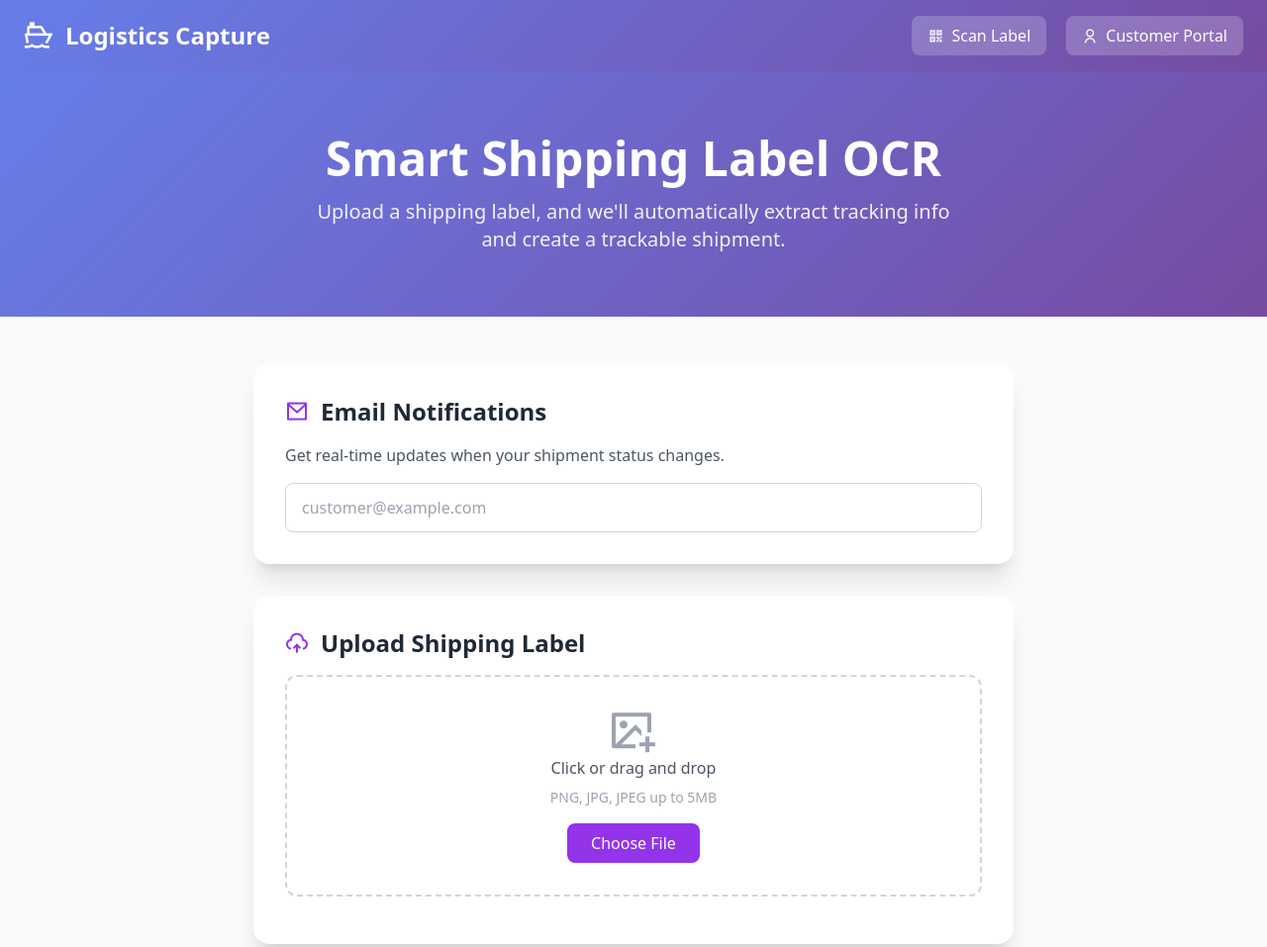
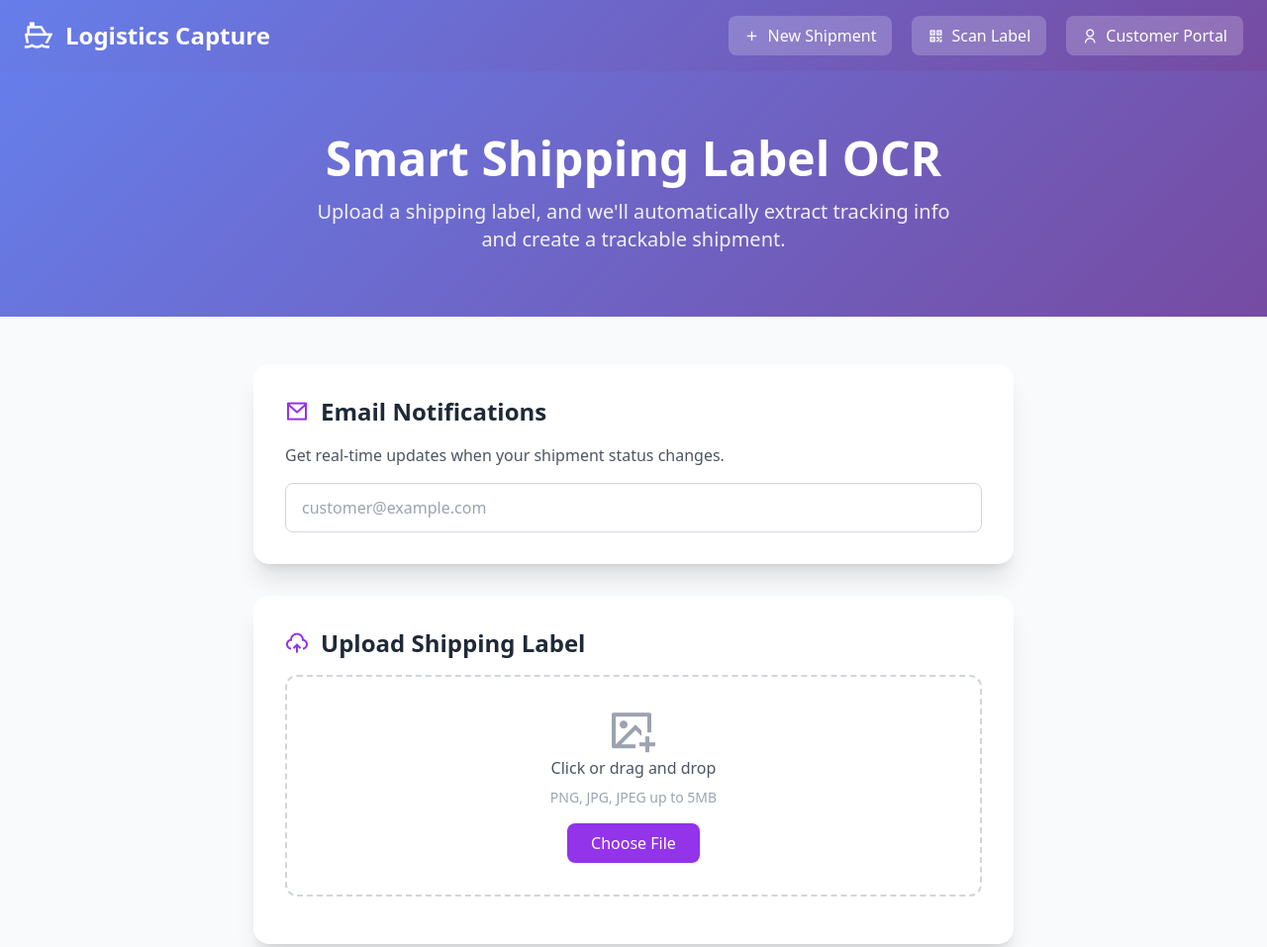
Before and after one commit to Cobwebsticky/logistics-capture, a website: page frontend-deploy/index.html in a window 1280 px wide. Shown: the top 957 px of the page at 99% size. Drawn offline with nearby package versions, Linux system fonts and the light colour scheme.

Commit message:
Add New Shipment button to navigation

```diff
--- a/frontend-deploy/index.html
+++ b/frontend-deploy/index.html
@@ -29,6 +29,10 @@
                     <span class="text-2xl font-bold text-white">Logistics Capture</span>
                 </div>
                 <div class="flex space-x-3 flex-wrap gap-2">
+                    <a href="/create-shipment.html" class="bg-white/20 hover:bg-white/30 text-white px-4 py-2 rounded-lg transition-all flex items-center space-x-2">
+                        <i class="ri-add-line"></i>
+                        <span>New Shipment</span>
+                    </a>
                     <a href="/scanner.html" class="bg-white/20 hover:bg-white/30 text-white px-4 py-2 rounded-lg transition-all flex items-center space-x-2">
                         <i class="ri-qr-code-line"></i>
                         <span>Scan Label</span>
```
